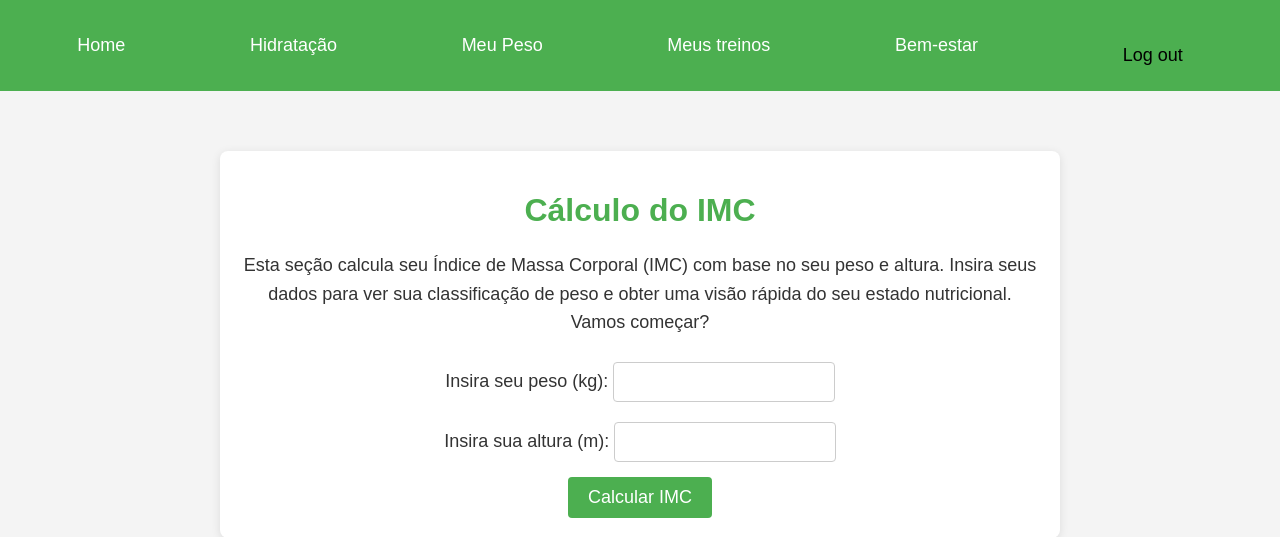
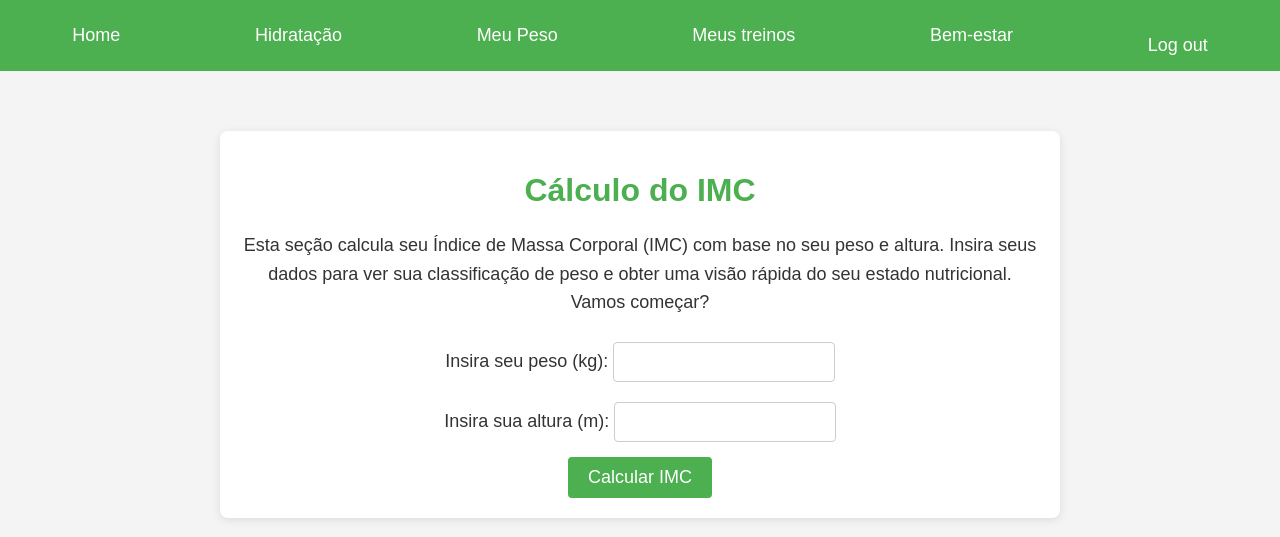
Before and after one commit to luizfnogueira/PROJETO-FDS, a Django app: page /meupeso/ in a window 1280 px wide. Shown: the top 537 px of the page. Run offline with Django 5.2, Linux system fonts and the light colour scheme; parts of the project's set-up code (start-up, migrations or seed data) failed here and were passed over.

Commit message:
ajeitando a navbar de outras paginas

```diff
--- a/main/static/css/pesoeimc.css
+++ b/main/static/css/pesoeimc.css
@@ -6,9 +6,10 @@ body {
     color: #333;
 }
 
+/* Estilos do menu */
 nav.menu {
     background-color: #4CAF50;
-    padding: 15px;
+    padding: 5px;
     display: flex;
     justify-content: space-around;
     align-items: center;
@@ -17,23 +18,43 @@ nav.menu {
     z-index: 1000;
 }
 
-nav.menu a {
+/* Estilo comum para links e botões no menu */
+nav.menu a,
+nav.menu button.logout-btn {
     color: white;
     text-decoration: none;
     font-size: 18px;
     transition: color 0.3s;
+    background: none;
+    border: none;
+    cursor: pointer;
+    padding: 10px 20px;
+    display: flex;
+    align-items: center;
 }
 
-nav.menu a:hover {
+/* Hover para links e botão de logout */
+nav.menu a:hover,
+nav.menu button.logout-btn:hover {
     color: #e0e0e0;
 }
 
-nav.menu button {
-    background: none;
-    border: none;
-    color: white;
-    font-size: 18px;
-    cursor: pointer;
+/* Estilo específico para o botão de logout */
+nav.menu button.logout-btn {
+    background-color: #4CAF50;
+    border-radius: 5px;
+    transition: background-color 0.3s, transform 0.2s;
+}
+
+
+/* Efeitos de hover e clique para o botão de logout */
+nav.menu button.logout-btn:hover {
+    background-color: #FF4500;
+}
+
+nav.menu button.logout-btn:active {
+    background-color: #FF3300;
+    transform: scale(0.95);
 }
 
 main {
--- a/main/templates/html/meupeso.html
+++ b/main/templates/html/meupeso.html
@@ -18,8 +18,8 @@
         <!-- Botão de logout -->
         <form action="{% url 'logout' %}" method="post" style="display:inline;">
             {% csrf_token %}
-            <button type="submit" tabindex="4" style="border:none; background:none; color:#000; cursor:pointer;">
-                Log out
+            <button type="submit" tabindex="4" class="logout-btn">
+                <i class="fas fa-sign-out-alt"></i> Log out
             </button>
         </form>
     </nav>
--- a/main/templates/html/meustreinos.html
+++ b/main/templates/html/meustreinos.html
@@ -20,7 +20,7 @@
         <!-- Botão de logout -->
         <form action="{% url 'logout' %}" method="post" style="display:inline;">
             {% csrf_token %}
-            <button type="submit" tabindex="4" style="border:none; background:none; color:#000; cursor:pointer;">
+            <button type="submit" tabindex="4">
                 Log out
             </button>
         </form>
```
Also changed, not shown: main/static/css/hidratacao.css (+62 -8 lines), main/static/css/meustreinos.css (+29 -9 lines), main/templates/html/hidratacao.html (+6 -3 lines), db.sqlite3.
